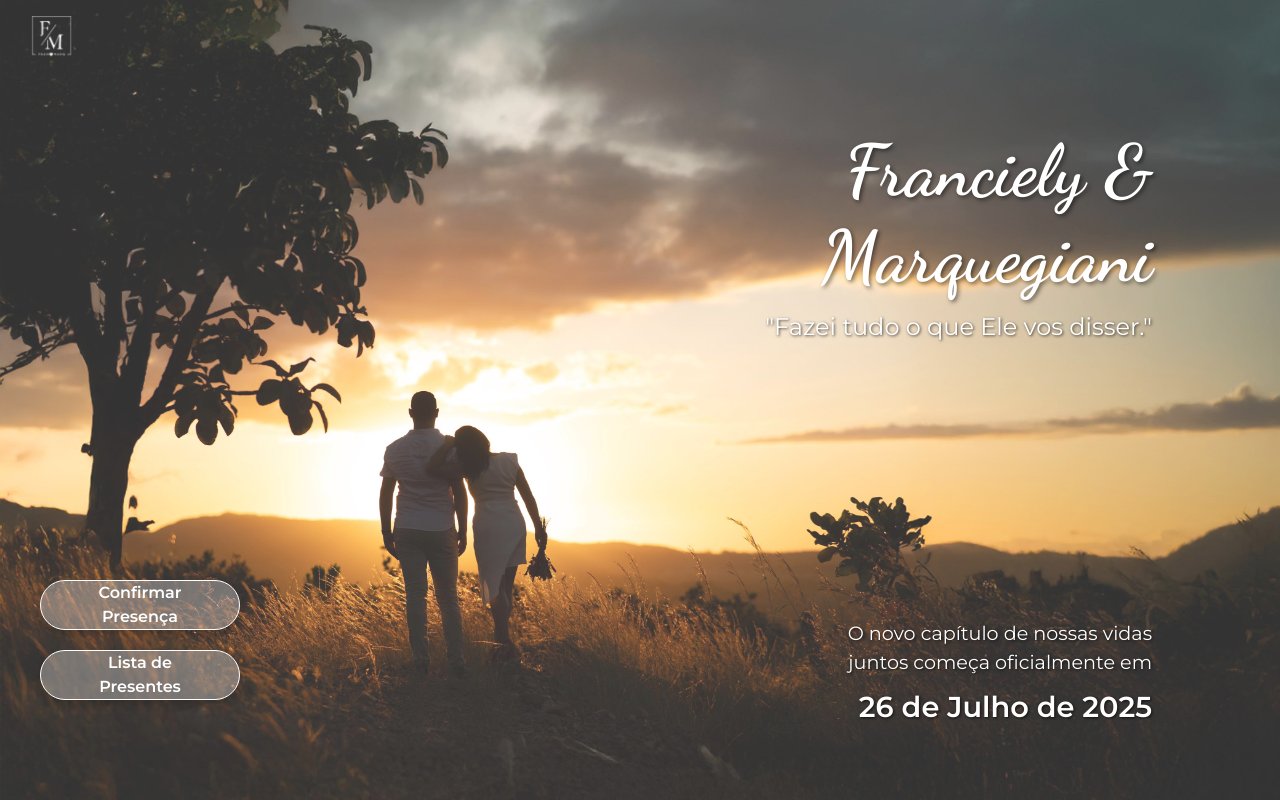
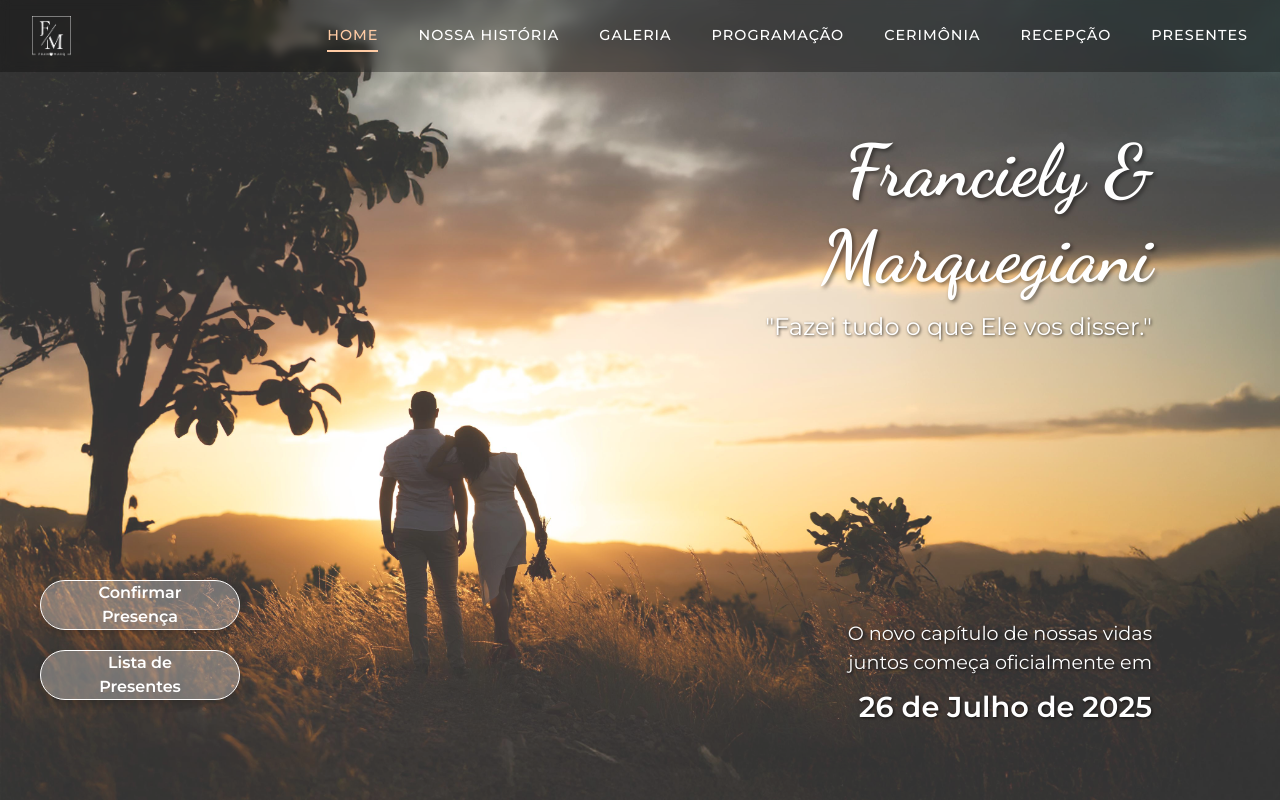
Before and after one commit to ellenri/site_casamento_fran_marq, a React (Vite) app: page / in a window 1280 px wide. Shown: the top 800 px of the page. Built offline with nearby package versions, Linux system fonts and the light colour scheme.

Commit message:
ajustes navbar giftlist

```diff
--- a/src/components/GiftList.jsx
+++ b/src/components/GiftList.jsx
@@ -142,7 +142,6 @@ const ColorSuggestionContainer = styled.div`
   display: flex;
   flex-direction: column;
   margin: 1rem 0 2rem;
-  background-color: rgb(233, 193, 164);
   padding: 2rem;
   width: 100%;
 
--- a/src/components/Home.jsx
+++ b/src/components/Home.jsx
@@ -4,7 +4,7 @@ import backgroundImage from '../assets/por_do_sol.jpg';
 import logoImage from '../assets/LOGO FUNDO BRANCO.png';
 
 // Navbar components
-const NavbarContainer = styled.div`
+const NavbarContainer = styled.nav`
   position: fixed;
   top: 0;
   left: 0;
@@ -14,11 +14,16 @@ const NavbarContainer = styled.div`
   align-items: center;
   padding: 1rem 2rem;
   z-index: 1000;
-  background-color: transparent;
+  background-color: ${props => props.scrolled ? 'rgba(0, 0, 0, 0.7)' : 'rgba(0, 0, 0, 0.3)'};
+  backdrop-filter: blur(5px);
   transition: background-color 0.3s ease;
+  box-shadow: ${props => props.scrolled ? '0 2px 10px rgba(0, 0, 0, 0.3)' : 'none'};
 
   @media (max-width: 768px) {
     padding: 1rem;
+    background-color: transparent;
+    backdrop-filter: none;
+    box-shadow: none;
   }
 `;
 
@@ -43,7 +48,8 @@ const LogoImage = styled.img`
 `;
 
 const NavLinks = styled.div`
-  display: none;
+  display: flex;
+  gap: 2.5rem;
 
   @media (max-width: 768px) {
     display: none;
```
